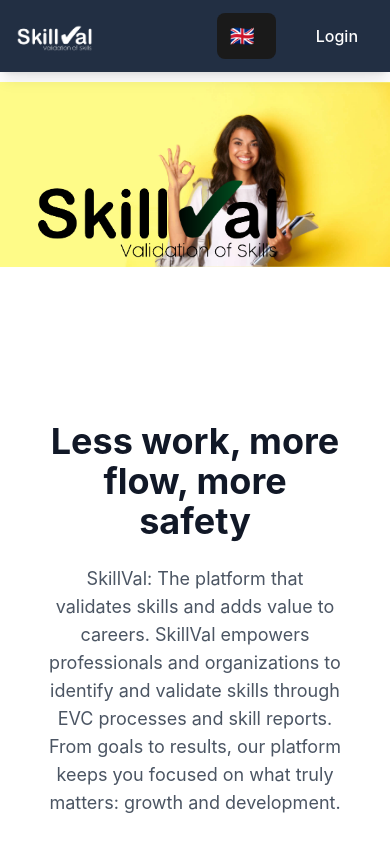
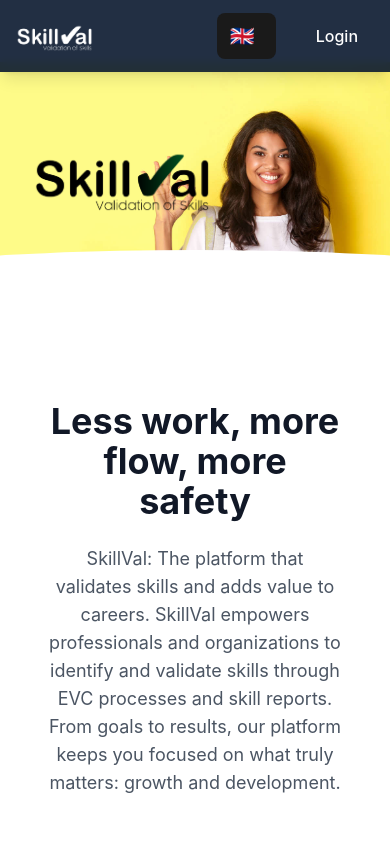
Before and after one commit to Voskesss/skillval.eu, a React (Vite) app: page / in a window 390 px wide. Shown: the top 844 px of the page. Built offline with nearby package versions, Linux system fonts and the light colour scheme.

Commit message:
deploy mobiel goed denk ik

```diff
--- a/src/components/Hero.tsx
+++ b/src/components/Hero.tsx
@@ -2,12 +2,12 @@
   return (
     <div className="full-width relative hero-section min-h-[600px] md:min-h-[800px] bg-white" style={{
       backgroundImage: 'url(/images/hero-bg.jpg)',
-      backgroundSize: 'contain',
+      backgroundSize: 'cover',
       backgroundRepeat: 'no-repeat',
       backgroundPosition: 'center top'
     }}>
       {/* Logo links bovenin */}
-      <div className="absolute top-32 left-8 md:left-12 lg:left-16 z-10 w-[50%] max-w-[450px] min-w-[250px]">
+      <div className="absolute top-32 left-8 md:left-12 lg:left-16 z-10 w-[40%] md:w-[50%] max-w-[450px] min-w-[180px]">
         <img
           src="/images/logo-light.png"
           alt="SkillVal"
--- a/src/index.css
+++ b/src/index.css
@@ -155,11 +155,11 @@
   .hero-section {
     background-image: url('/images/mobile-bg.jpg');
     background-position: center top;
-    background-size: 100% auto;
+    background-size: cover !important;
     min-height: auto;
     padding-top: 85%; /* Hogere ratio voor meer van de afbeelding */
     margin-bottom: 2rem;
-    margin-top: -0px; /* Iets minder overlap op mobiel */
+    margin-top: -20px;
   }
 
   .hero-section::after {
```
Also changed, not shown: 6 other files (tests, documents, lock files or other folders).
